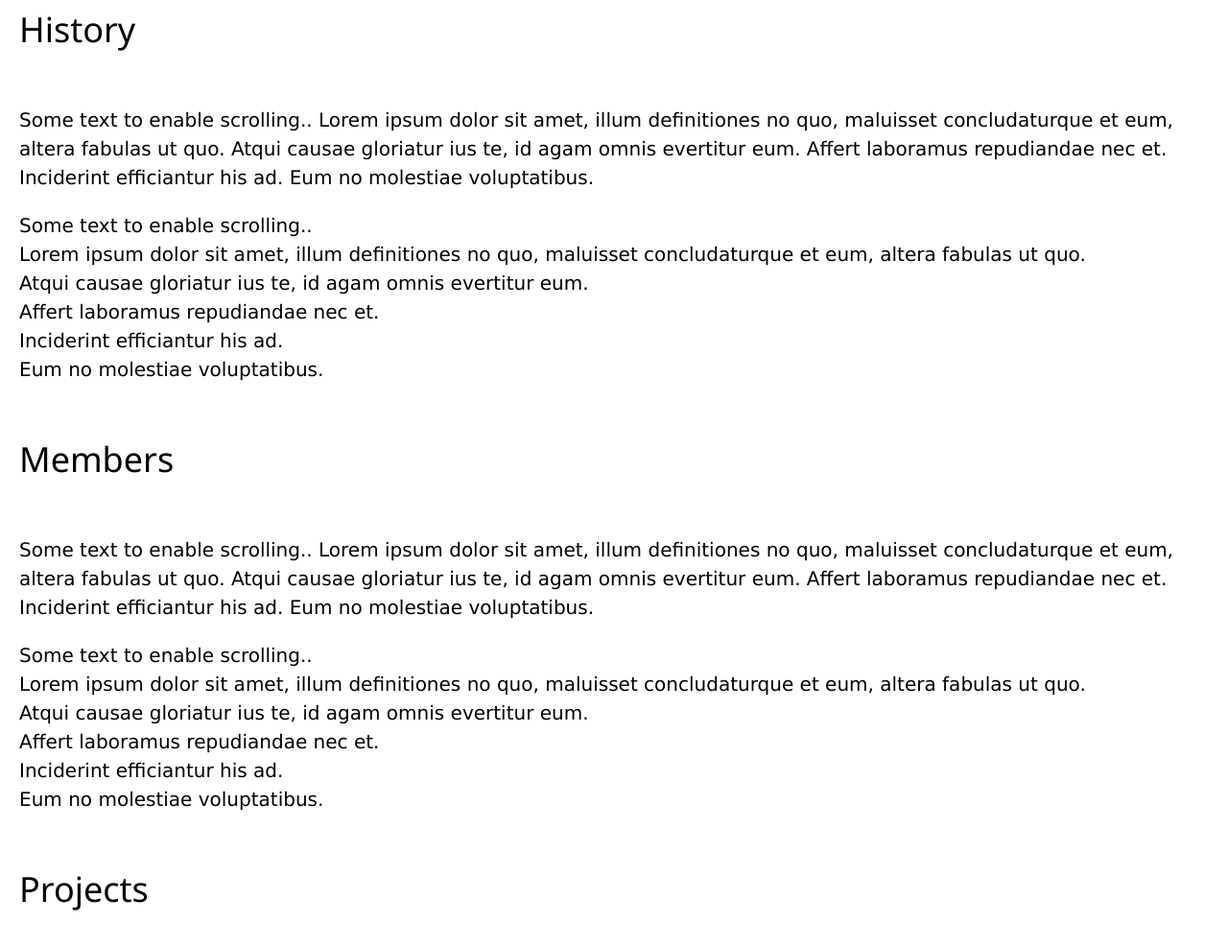
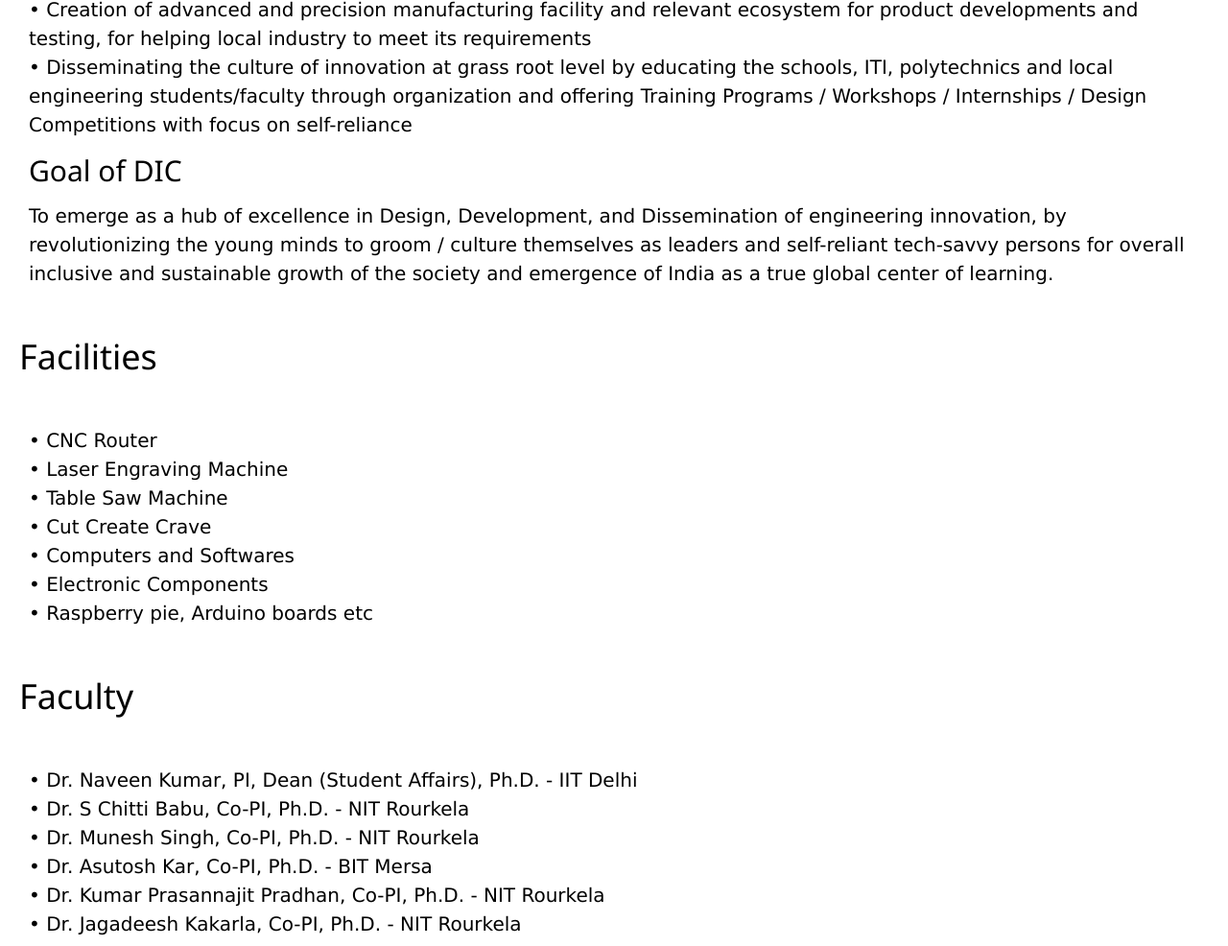
Before and after one commit to viraj-sonatkar/DIC, a website with bundled scripts: page index.html in a window 1280 px wide. Shown: the part 653-1639 px from the top of the page at 96% size. Built offline with nearby package versions, Linux system fonts and the light colour scheme.

Commit message:
added information from flyer

```diff
--- a/css/gallery.css
+++ b/css/gallery.css
@@ -1,3 +1,4 @@
+img{border-radius: 5px;}
 .mySlides {display:none}
 .w3-left, .w3-right, .w3-badge {cursor:pointer}
 .w3-badge {height:13px;width:13px;padding:0}
--- a/css/home.css
+++ b/css/home.css
@@ -9,9 +9,10 @@
 }
 
 .mycontent {
+    margin: 10px;
     /* font-family: "Georgia", Georgia, serif; */
     background-color: white;
-    padding: 2px;
+    padding: 5px;
     padding-left: 20px;
     font-size: 20px;
     border-radius: 5px;
--- a/index.html
+++ b/index.html
@@ -17,44 +17,76 @@
         </div>
         <div class="mytopnav">
             <a class="js-scroll-trigger" href="#AboutDIC">AboutDIC</a>
-            <a class="js-scroll-trigger" href="#History">History</a>
-            <a class="js-scroll-trigger" href="#Members">Members</a>
+            <a class="js-scroll-trigger" href="#History">Facilities</a>
+            <a class="js-scroll-trigger" href="#Members">Faculty</a>
             <a class="js-scroll-trigger" href="#Projects">Projects</a>
             <a class="js-scroll-trigger" href="#Gallery">Gallery</a>
             <a class="js-scroll-trigger" href="#News">News</a>
             <a class="js-scroll-trigger" href="#ContactUs">ContactUs</a>
         </div>
         <!-- <div class="mycolumn">
-            <p><span style="color: orange">DESIGN</span>
-            <span style="color: blue">INNOVATE</span>
-            <span style="color: green">CREATE</span></p>
+            <p><span>DESIGN</span>
+            <span>INNOATION</span>
+            <span>CENTRE</span></p>
         </div> -->
     <section id="AboutDIC">
         <div class="mycolumn">
-            <h1>AboutDIC</h1>
+            <h1>Design Innovation Centre</h1>
         </div>
         <div class="mycontent">
-            <p>Some text to enable scrolling.. Lorem ipsum dolor sit amet, illum definitiones no quo, maluisset concludaturque et eum, altera fabulas ut quo. Atqui causae gloriatur ius te, id agam omnis evertitur eum. Affert laboramus repudiandae nec et. Inciderint efficiantur his ad. Eum no molestiae voluptatibus.</p>
-            <p>Some text to enable scrolling..<br> Lorem ipsum dolor sit amet, illum definitiones no quo, maluisset concludaturque et eum, altera fabulas ut quo.<br> Atqui causae gloriatur ius te, id agam omnis evertitur eum.<br> Affert laboramus repudiandae nec et.<br> Inciderint efficiantur his ad.<br> Eum no molestiae voluptatibus.</p>
+            <h2>AboutDIC</h2>
+                    Indian Institute of Information Technology Design and Manufacturing
+        (IIITDM) Kancheepuram is an Institute of National Importance, established
+        by the MHRD, Government of India in 2007 with the mandate of specializing
+        in design and manufacturing oriented engineering education and research. The
+        emphasis of the DIC at IIITDM Kancheepuram is on three major aspects
+        (i) Discovery / Design (ii) Development, and (iii) Dissemination.
+            <h2>Objective of DIC</h2>
+        The objective of DIC can be classified into three broad categories as:<br>
+        • Making of engineering education more users friendly, interactive and
+        practical solution oriented for development of scientific mind set and
+        engineering culture<br>
+        • Creation of advanced and precision manufacturing facility and relevant
+        ecosystem for product developments and testing, for helping local
+        industry to meet its requirements<br>
+        • Disseminating the culture of innovation at grass root level by educating the
+        schools, ITI, polytechnics and local engineering students/faculty through
+        organization and offering Training Programs / Workshops / Internships /
+        Design Competitions with focus on self-reliance
+            <h2>Goal of DIC</h2>
+                    To emerge as a hub of excellence in Design, Development, and Dissemination
+        of engineering innovation, by revolutionizing the young minds to groom /
+        culture themselves as leaders and self-reliant tech-savvy persons for overall
+        inclusive and sustainable growth of the society and emergence of India as a
+        true global     center of learning.
         </div>
     </section>
     <section id="History">
         <div class="mycolumn">
-            <h1>History</h1>
+            <h1>Facilities</h1>
         </div>
         <div class="mycontent">
-        <p>Some text to enable scrolling.. Lorem ipsum dolor sit amet, illum definitiones no quo, maluisset concludaturque et eum, altera fabulas ut quo. Atqui causae gloriatur ius te, id agam omnis evertitur eum. Affert laboramus repudiandae nec et. Inciderint efficiantur his ad. Eum no molestiae voluptatibus.</p>
-        <p>Some text to enable scrolling..<br> Lorem ipsum dolor sit amet, illum definitiones no quo, maluisset concludaturque et eum, altera fabulas ut quo.<br> Atqui causae gloriatur ius te, id agam omnis evertitur eum.<br> Affert laboramus repudiandae nec et.<br> Inciderint efficiantur his ad.<br> Eum no molestiae voluptatibus.</p>
+            •   CNC Router<br>
+            •   Laser Engraving Machine<br>
+            •   Table Saw Machine<br>
+            •   Cut Create Crave<br>
+            •   Computers and Softwares<br>
+            •   Electronic Components<br>
+            •   Raspberry pie, Arduino boards etc
         </div>
     </section>
     <section id="Members">
         <div class="mycolumn">
-            <h1>Members</h1>
+            <h1>Faculty</h1>
         </div>
         <div class="mycontent">
-            <p>Some text to enable scrolling.. Lorem ipsum dolor sit amet, illum definitiones no quo, maluisset concludaturque et eum, altera fabulas ut quo. Atqui causae gloriatur ius te, id agam omnis evertitur eum. Affert laboramus repudiandae nec et. Inciderint efficiantur his ad. Eum no molestiae voluptatibus.</p>
-            <p>Some text to enable scrolling..<br> Lorem ipsum dolor sit amet, illum definitiones no quo, maluisset concludaturque et eum, altera fabulas ut quo.<br> Atqui causae gloriatur ius te, id agam omnis evertitur eum.<br> Affert laboramus repudiandae nec et.<br> Inciderint efficiantur his ad.<br> Eum no molestiae voluptatibus.</p>
-        </div>
+        •   Dr. Naveen Kumar, PI, Dean (Student Affairs), Ph.D. - IIT Delhi<br>
+        •   Dr. S Chitti Babu, Co-PI, Ph.D. - NIT Rourkela<br>
+        •   Dr. Munesh Singh, Co-PI, Ph.D. - NIT Rourkela<br>
+        •   Dr. Asutosh Kar, Co-PI, Ph.D. - BIT Mersa<br>
+        •   Dr. Kumar Prasannajit Pradhan, Co-PI, Ph.D. - NIT Rourkela<br>
+        •   Dr. Jagadeesh Kakarla, Co-PI, Ph.D. - NIT Rourkela<br>
+    </div>
     </section>
     <section id="Projects">
         <div class="mycolumn">
@@ -70,9 +102,9 @@
             <h1>Gallery</h1>
         </div>
         <div class="w3-content w3-display-container" style="max-width:95%">
-          <img class="mySlides" src="logos/img_nature_wide.jpg" style="width:100%">
-          <img class="mySlides" src="logos/img_snow_wide.jpg" style="width:100%">
-          <img class="mySlides" src="logos/img_mountains_wide.jpg" style="width:100%">
+          <img class="mySlides w3-animate-fading" src="logos/img_nature_wide.jpg" style="width:100%">
+          <img class="mySlides w3-animate-fading" src="logos/img_snow_wide.jpg" style="width:100%">
+          <img class="mySlides w3-animate-fading" src="logos/img_mountains_wide.jpg" style="width:100%">
           <div class="w3-center w3-container w3-section w3-large w3-text-white w3-display-bottommiddle" style="width:100%">
             <div class="w3-left w3-hover-text-khaki" onclick="plusDivs(-1)">&#10094;</div>
             <div class="w3-right w3-hover-text-khaki" onclick="plusDivs(1)">&#10095;</div>
@@ -98,10 +130,10 @@
             <h1>ContactUs</h1>
         </div>
         <div class="mycontent">
-            <p>Some text to enable scrolling.. Lorem ipsum dolor sit amet, illum definitiones no quo, maluisset concludaturque et eum, altera fabulas ut quo. Atqui causae gloriatur ius te, id agam omnis evertitur eum. Affert laboramus repudiandae nec et.<br> Inciderint efficiantur his ad.<br> Eum no molestiae voluptatibus.</p>
-            <p>Some text to enable scrolling..<br> Lorem ipsum dolor sit amet, illum definitiones no quo, maluisset concludaturque et eum, altera fabulas ut quo.<br> Atqui causae gloriatur ius te, id agam omnis evertitur eum.<br> Affert laboramus repudiandae nec et.<br> Inciderint efficiantur his ad.<br> Eum no molestiae voluptatibus.</p>
-            <p>Some text to enable scrolling.. Lorem ipsum dolor sit amet, illum definitiones no quo, maluisset concludaturque et eum, altera fabulas ut quo. Atqui causae gloriatur ius te, id agam omnis evertitur eum. Affert laboramus repudiandae nec et.<br> Inciderint efficiantur his ad.<br> Eum no molestiae voluptatibus.</p>
-            <p>Some text to enable scrolling..<br> Lorem ipsum dolor sit amet, illum definitiones no quo, maluisset concludaturque et eum, altera fabulas ut quo.<br> Atqui causae gloriatur ius te, id agam omnis evertitur eum.<br> Affert laboramus repudiandae nec et.<br> Inciderint efficiantur his ad.<br> Eum no molestiae voluptatibus.</p>
+            Indian Institute of Information Technology, Design and Manufacturing,<br>Kancheepuram Chennai-600127<br>
+            Contact - Dr.Naveen Kumar,PI<br>
+            Phone - +91-44-27476354<br>
+            Email - nkumar@iiitdm.ac.in<br><br>
         </div>
     </section>
     <div class="myfoot">
```
